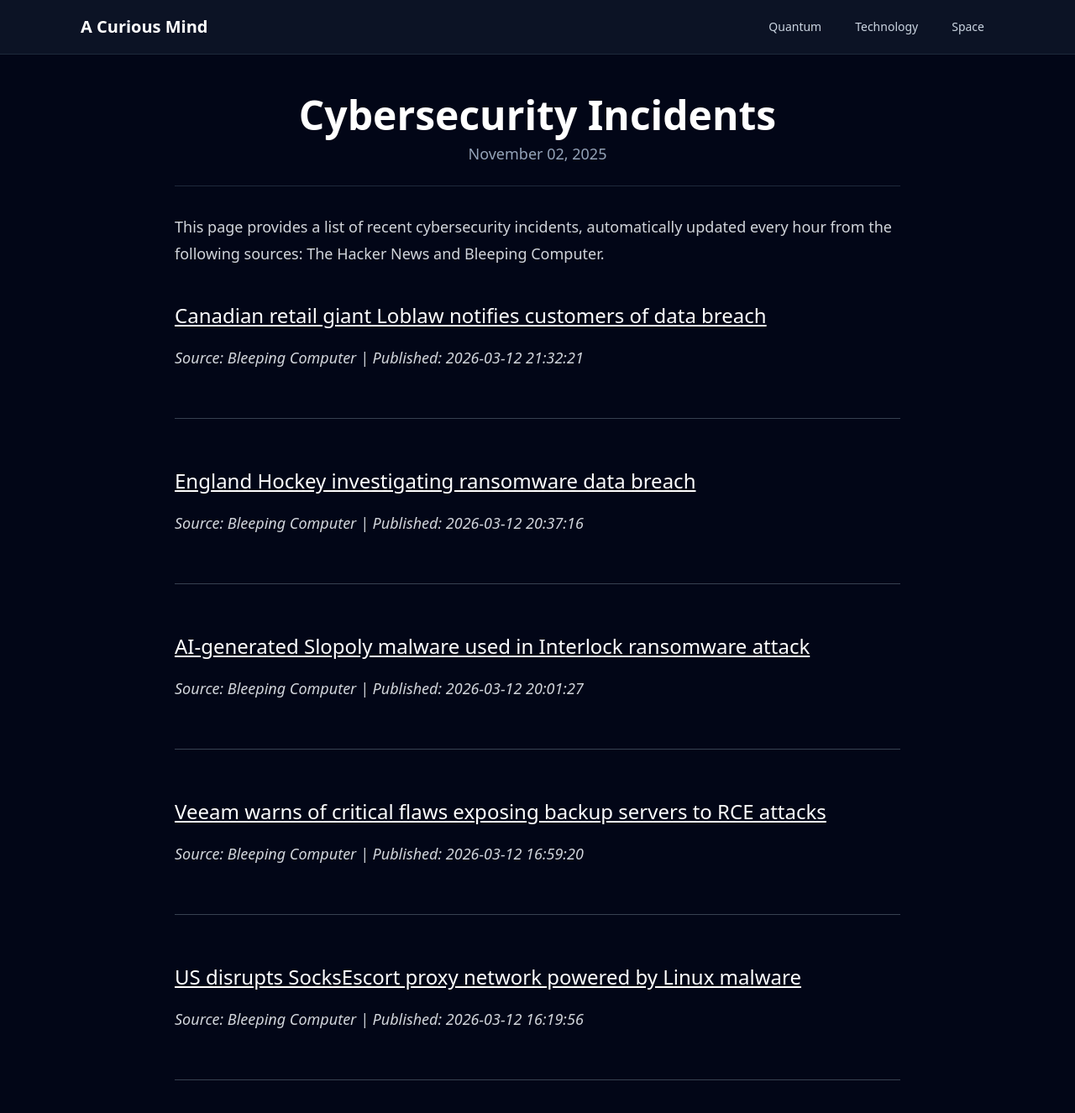
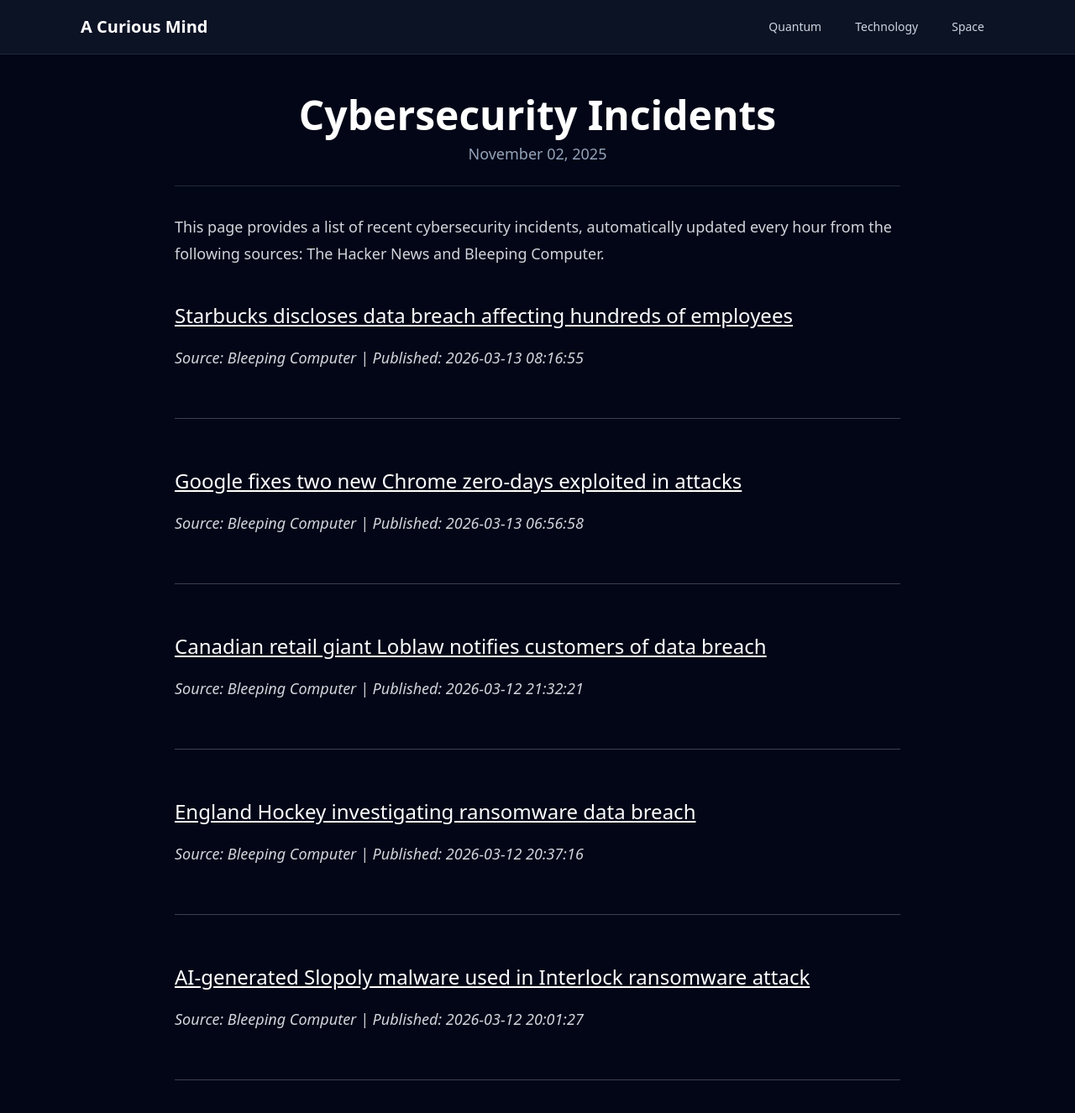
Before and after one commit to onehl7/onehl7.github.io, a Jekyll site: the page built from _posts/2025-11-02-cybersecurity-incidents.md, in a window 1280 px wide and 1400 px high. Shown: the top 1326 px of the window at 84% size. Built offline with Jekyll 4.4.1, drawn with Linux system fonts in a browser that asks for light colours; nearby versions of some CDN libraries.

Commit message:
Update news data

```diff
--- a/_data/news.json
+++ b/_data/news.json
@@ -1,4 +1,16 @@
 [
+  {
+    "source": "Bleeping Computer",
+    "title": "Starbucks discloses data breach affecting hundreds of employees",
+    "link": "https://www.bleepingcomputer.com/news/security/starbucks-discloses-data-breach-affecting-hundreds-of-employees/",
+    "published": "2026-03-13 08:16:55"
+  },
+  {
+    "source": "Bleeping Computer",
+    "title": "Google fixes two new Chrome zero-days exploited in attacks",
+    "link": "https://www.bleepingcomputer.com/news/google/google-fixes-two-new-chrome-zero-days-exploited-in-attacks/",
+    "published": "2026-03-13 06:56:58"
+  },
   {
     "source": "Bleeping Computer",
     "title": "Canadian retail giant Loblaw notifies customers of data breach",
@@ -16,17 +28,5 @@
     "title": "AI-generated Slopoly malware used in Interlock ransomware attack",
     "link": "https://www.bleepingcomputer.com/news/security/ai-generated-slopoly-malware-used-in-interlock-ransomware-attack/",
     "published": "2026-03-12 20:01:27"
-  },
-  {
-    "source": "Bleeping Computer",
-    "title": "Veeam warns of critical flaws exposing backup servers to RCE attacks",
-    "link": "https://www.bleepingcomputer.com/news/security/veeam-warns-of-critical-flaws-exposing-backup-servers-to-rce-attacks/",
-    "published": "2026-03-12 16:59:20"
-  },
-  {
-    "source": "Bleeping Computer",
-    "title": "US disrupts SocksEscort proxy network powered by Linux malware",
-    "link": "https://www.bleepingcomputer.com/news/security/us-disrupts-socksescort-proxy-network-powered-by-linux-malware/",
-    "published": "2026-03-12 16:19:56"
   }
 ]
```
